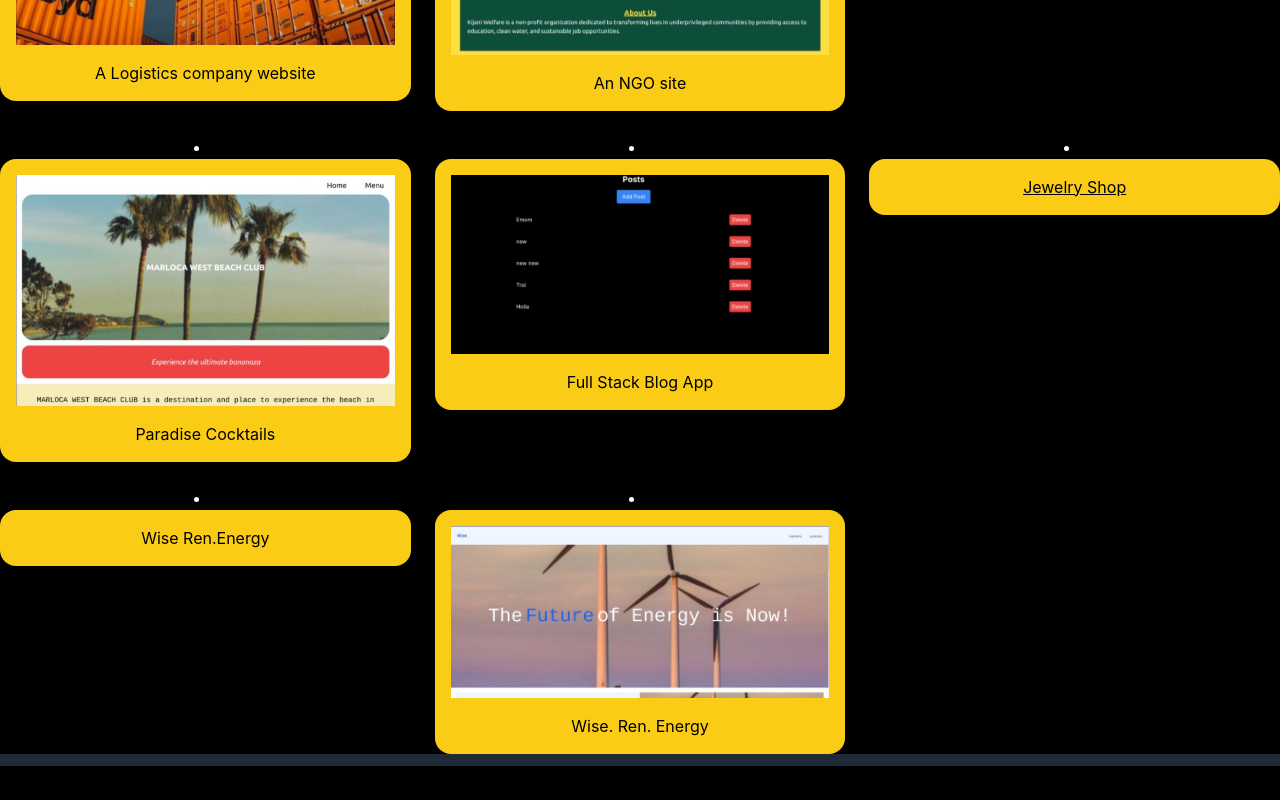
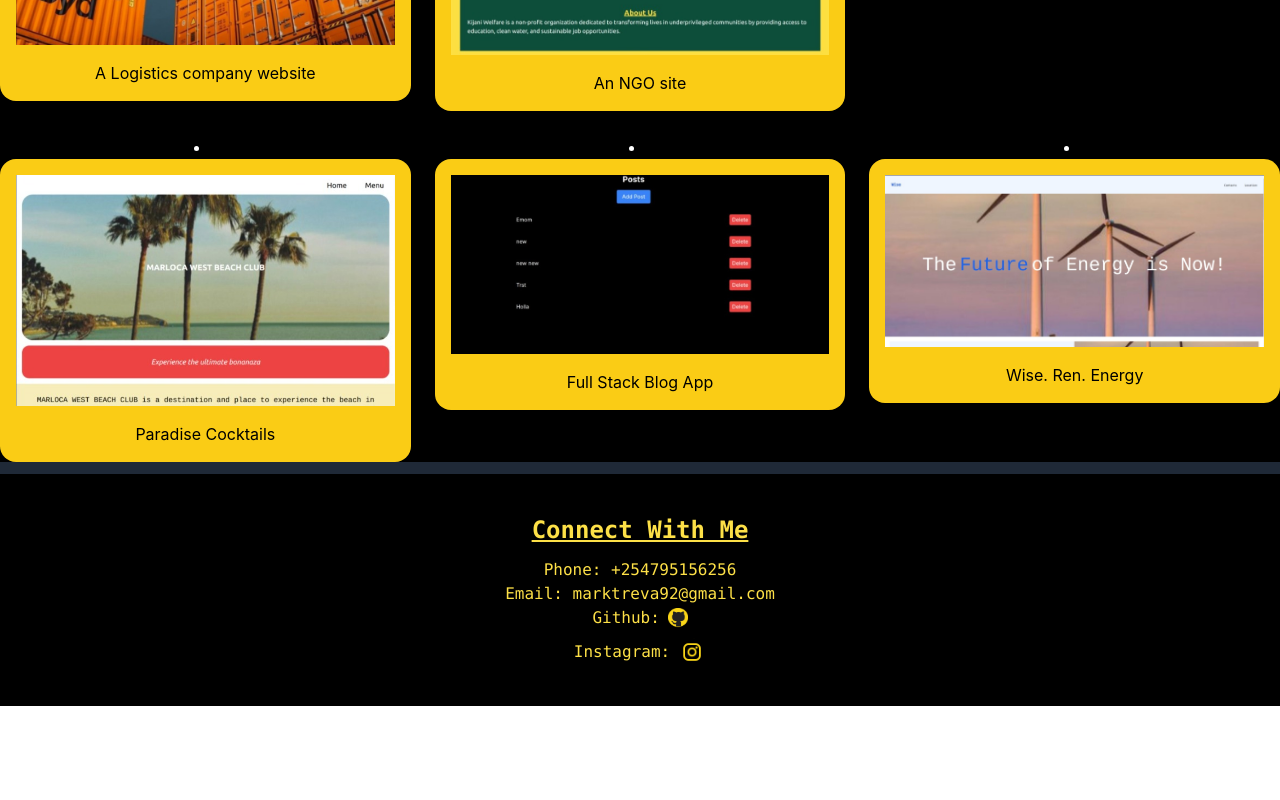
Before and after one commit to treva556/mt-portfolio, a React (Create React App) app: page /projects in a window 1280 px wide. Shown: the part 620-1420 px from the top of the page. After the commit the page ends 1326 px from the top, so only its background shows below. Built offline with nearby package versions, Linux system fonts and the light colour scheme.

Commit message:
milestone 2

```diff
--- a/src/pages/projects.js
+++ b/src/pages/projects.js
@@ -123,7 +123,7 @@ function Projects() {
               </a>
             </li>
 
-            <li>
+            {/* <li>
               <a
                 href="https://farmwise.co.ke/"
                 target="_blank"
@@ -133,18 +133,7 @@ function Projects() {
                 Jewelry Shop
               </a>
             </li>
-            <li>
-            <a
-                href="https://wise-energy.vercel.app/"
-
-                target="_blank"
-                rel="noopener noreferrer"
-                className=" bg-yellow-400 rounded-2xl p-4 text-black block"
-              >
-            {/* <img src={paradise} alt="Technology 2" className="w-1/8 mb-4" /> */}
-            Wise Ren.Energy
-              </a>
-            </li>
+             */}
             <li>
             <a
                 href="https://wise-energy.vercel.app/"
```
